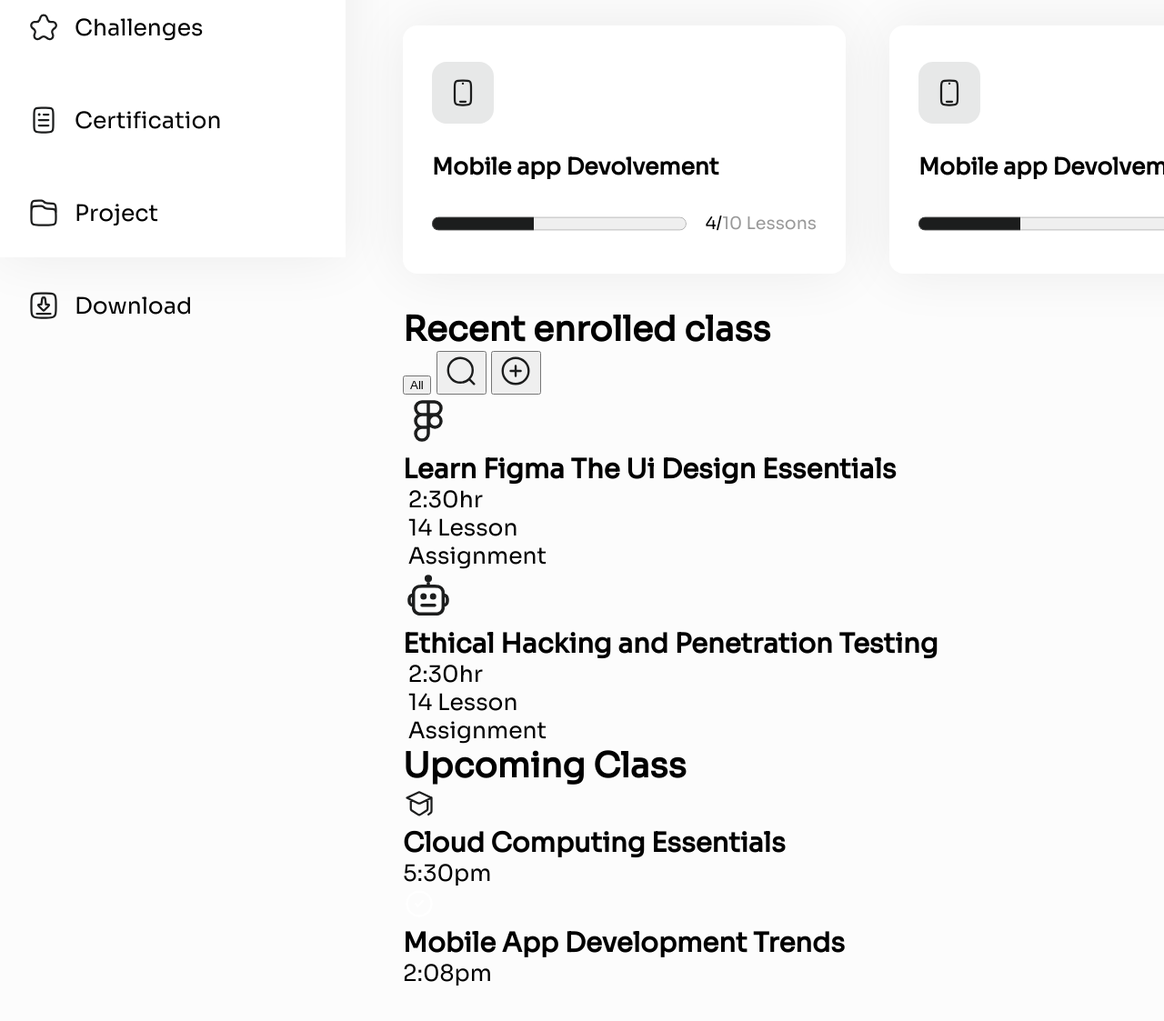
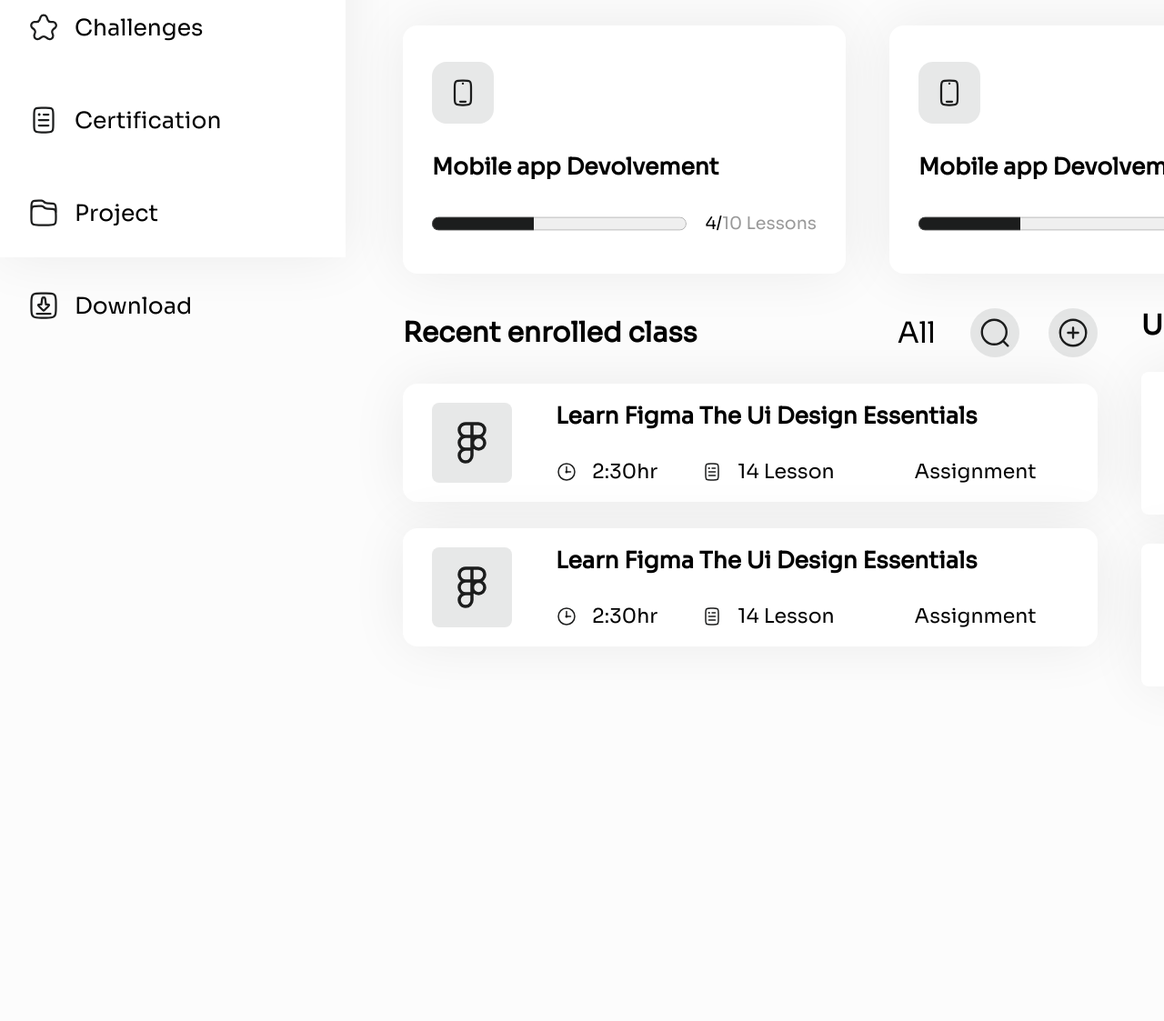
Before and after one commit to trustZZZ/online-school, a website built with Vite: page index.html in a window 1280 px wide. Shown: the part 643-1766 px from the top of the page at 91% size. After the commit the page ends 1464 px from the top, so only its background shows below. Built offline with nearby package versions, Linux system fonts and the light colour scheme.

Commit message:
schedule section added

```diff
--- a/index.html
+++ b/index.html
@@ -88,10 +88,9 @@
             <div class="card_title-container">
               <h3 class="card_title">Completed</h3>
               <div class="card_logo-container">
-                <img
-                  class="card_logo"
-                  src="./src/assets/Check-Approved-Verified.svg"
-                />
+                <svg class="card_logo">
+                  <use href="src/assets/Check-Approved-Verified.svg" />
+                </svg>
               </div>
             </div>
             <p class="card_text">50</p>
@@ -138,61 +137,77 @@
           </ui>
         </div>
       </section>
-      <section>
-        <div>
-          <h2>Recent enrolled class</h2>
-          <button>All</button>
-          <button>
-            <img src="./src/assets/Search-Magnifier.svg" />
-          </button>
-          <button>
-            <img src="./src/assets/Add.svg" />
-          </button>
-          <div>
-            <img src="./src/assets/Figma.svg" alt="" />
-            <h3>Learn Figma The Ui Design Essentials</h3>
-            <p>
-              <img />
-              2:30hr
-            </p>
-            <p>
-              <img />
+      <section class="schedule">
+        <div class="schedule_completed-card">
+          <div class="completed-card-container">
+            <h2 class="completed-card_title">Recent enrolled class</h2>
+            <div class="completed-card-buttons-container">
+              <button class="button_selection">All</button>
+              <button class="completed-card-button button_search"></button>
+              <button class="completed-card-button button_add"></button>
+            </div>
+          </div>
+          <article class="schedule-card">
+            <div class="schedule-card_icon-container"></div>
+            <div class="schedule-card-description-container">
+              <h3 class="schedule-card-title">
+                Learn Figma The Ui Design Essentials
+              </h3>
+              <div class="desscription_text-container">
+                <p class="schedule-card-description_text clock_icon">2:30hr</p>
+                <p class="schedule-card-description_text lesson_icon">
                   14 Lesson
                 </p>
-            <p>
-              <img />
-              Assignment
-            </p>
-          </div>
-          <div>
-            <img src="./src/assets/Robot.svg" alt="" />
-            <h3>Ethical Hacking and Penetration Testing</h3>
-            <p>
-              <img />
-              2:30hr
-            </p>
-            <p>
-              <img />
-              14 Lesson
-            </p>
-            <p>
-              <img />
+                <p class="schedule-card-description_text check_icon">
                   Assignment
                 </p>
               </div>
             </div>
-        <div>
-          <h2>Upcoming Class</h2>
-          <div>
-            <img src="./src/assets/Graduation Cap.svg" />
-            <h3>Cloud Computing Essentials</h3>
-            <p>5:30pm</p>
+          </article>
+          <article class="schedule-card">
+            <div class="schedule-card_icon-container"></div>
+            <div class="schedule-card-description-container">
+              <h3 class="schedule-card-title">
+                Learn Figma The Ui Design Essentials
+              </h3>
+              <div class="desscription_text-container">
+                <p class="schedule-card-description_text clock_icon">2:30hr</p>
+                <p class="schedule-card-description_text lesson_icon">
+                  14 Lesson
+                </p>
+                <p class="schedule-card-description_text check_icon">
+                  Assignment
+                </p>
               </div>
-          <div>
-            <img src="./src/assets/Check-Approved-Verified.svg" />
-            <h3>Mobile App Development Trends</h3>
-            <p>2:08pm</p>
             </div>
+          </article>
+        </div>
+        <div class="schedule-upcoming">
+          <h2 class="schedule-upcoming_title">Upcoming Class</h2>
+          <article class="ucoming-card">
+            <img
+              class="ucoming-card_icon"
+              src="./src/assets/Graduation Cap.svg"
+            />
+            <div class="upcoming-card-description">
+              <h3 class="upcoming-card-description_title">
+                Cloud Computing Essentials
+              </h3>
+              <p class="upcoming-card-description_text">5:30pm</p>
+            </div>
+          </article>
+          <article class="ucoming-card">
+            <img
+              class="ucoming-card_icon"
+              src="./src/assets/Graduation Cap.svg"
+            />
+            <div class="upcoming-card-description">
+              <h3 class="upcoming-card-description_title">
+                Cloud Computing Essentials
+              </h3>
+              <p class="upcoming-card-description_text">5:30pm</p>
+            </div>
+          </article>
         </div>
       </section>
     </main>
--- a/src/style.css
+++ b/src/style.css
@@ -11,6 +11,7 @@
   --box-shadow: 0px 0px 63px rgba(0, 0, 0, 0.07);
   --small-border-radius: 8px;
   --medium-border-radius: 16px;
+  --big-border-radius: 50%;
 }
 
 body {
@@ -307,7 +308,7 @@ p {
   opacity: 1;
 }
 
-.accent-text{
+.accent-text {
   opacity: 0.4;
 }
 
@@ -343,3 +344,153 @@ p {
   background-position: center left;
   padding: 8px 16px 8px 54px;
 }
+
+.schedule {
+  display: grid;
+  grid-template-columns: repeat(2, 1fr);
+  column-gap: 48px;
+}
+
+.schedule_completed-card {
+  display: flex;
+  flex-direction: column;
+  gap: 29px;
+}
+
+.completed-card-container {
+  display: flex;
+  flex-direction: row;
+  justify-content: space-between;
+}
+
+.completed-card-buttons-container {
+  display: flex;
+  flex-direction: row;
+  gap: 32px;
+}
+
+.button_selection {
+  background-color: transparent;
+  border: none;
+  font-family: var(--main-font);
+  font-size: 32px;
+}
+
+.completed-card-button {
+  background: var(--accent-color);
+  border-radius: var(--big-border-radius);
+  border: none;
+  width: 54px;
+  height: 54px;
+}
+
+.completed-card_title {
+  font-size: 30px;
+  align-self: center;
+}
+
+.button_search {
+  background-image: url("assets/Search-Magnifier.svg");
+  background-repeat: no-repeat;
+  background-position: center;
+}
+
+.button_add {
+  background-image: url("assets/Add.svg");
+  background-repeat: no-repeat;
+  background-position: center;
+}
+
+.schedule-card {
+  display: flex;
+  flex-direction: row;
+  gap: 16px;
+  align-items: center;
+  padding: 20px 32px;
+  min-inline-size: 700px;
+  box-shadow: var(--box-shadow);
+  background-color: var(--bg-main-color);
+  border-radius: var(--medium-border-radius);
+}
+
+.schedule-card_icon-container {
+  background-image: url("assets/Figma.svg");
+  background-repeat: no-repeat;
+  background-position: center;
+  width: 88px;
+  height: 88px;
+  background-color: var(--accent-color);
+  border-radius: var(--small-border-radius);
+}
+
+.schedule-card-description-container {
+  display: flex;
+  flex-direction: column;
+  gap: 32px;
+  padding: 0 32px;
+}
+
+.schedule-card-title {
+  font-size: 25px;
+}
+
+.desscription_text-container {
+  display: flex;
+  flex-direction: row;
+  gap: 48px;
+}
+
+.schedule-card-description_text {
+  font-size: 22px;
+  padding-left: 40px;
+  background-repeat: no-repeat;
+  background-position: center left;
+  align-self: center;
+}
+
+.clock_icon {
+  background-image: url("assets/Clock.svg");
+}
+
+.lesson_icon {
+  background-image: url("assets/list.svg");
+}
+
+.check_icon {
+  background-image: url("assets/Check-Approved-Verified.svg");
+  fill: black;
+  background-size: contain;
+}
+
+.schedule-upcoming {
+  display: flex;
+  flex-direction: column;
+  gap: 32px;
+}
+
+.schedule-upcoming_title {
+  font-size: 30px;
+}
+
+.ucoming-card {
+  display: flex;
+  flex-direction: row;
+  gap: 25px;
+  background-color: var(--bg-main-color);
+  box-shadow: var(--box-shadow);
+  border-radius: var(--small-border-radius);
+  padding: 48px;
+}
+
+.ucoming-card_icon {
+  width: 56px;
+  height: 56px;
+}
+
+.upcoming-card-description_title {
+  font-size: 25px;
+}
+
+.upcoming-card-description_text {
+  font-size: 24px;
+}
```
Also changed, not shown: assets/Check-Approved-Verified.svg (added). Lines whose indentation alone changed are shown as unchanged.
